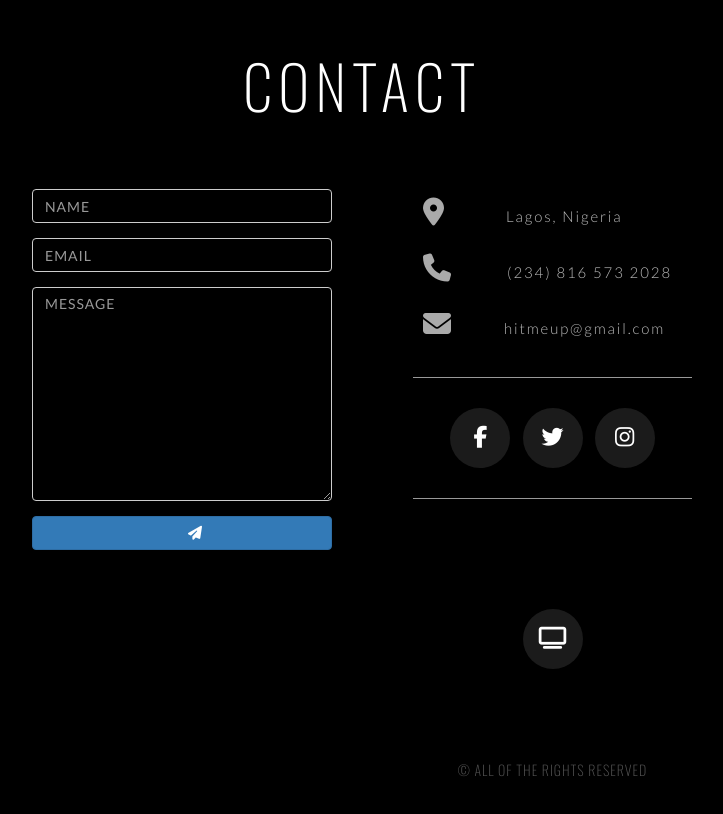
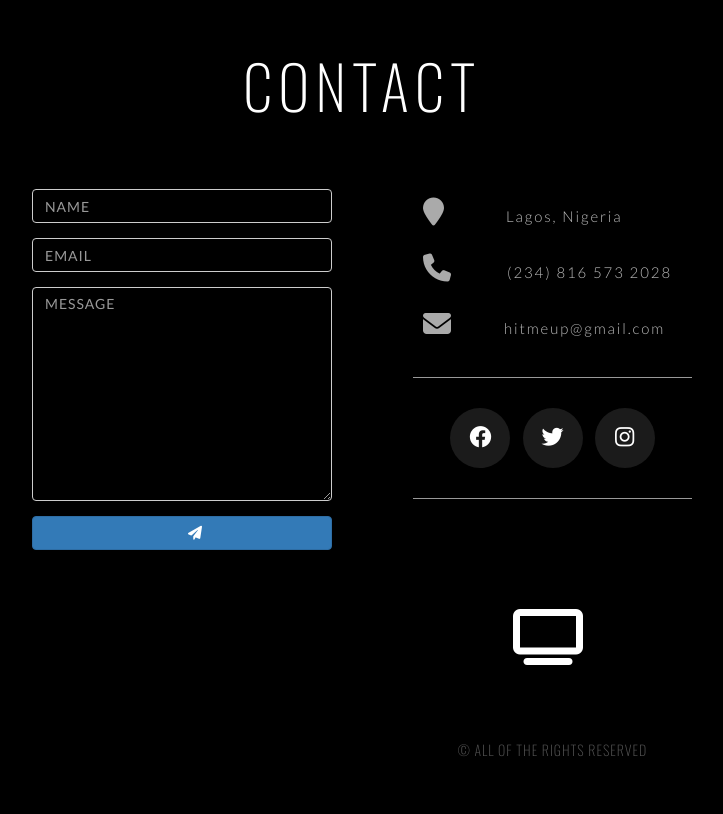
Before and after one commit to shagariboy/culture-kitchen, a plain HTML site: page contact.html in a window 1280 px wide. Shown: the whole page, without its empty margins (278-1001 px from the left). Drawn offline with nearby package versions, Linux system fonts and the light colour scheme.

Commit message:
icons issue resolved

```diff
--- a/contact.html
+++ b/contact.html
@@ -11,6 +11,7 @@
     <link href="https://fonts.googleapis.com/css?family=Oswald:200,400,700" rel="stylesheet">
     <link rel="stylesheet" href="https://maxcdn.bootstrapcdn.com/font-awesome/4.5.0/css/font-awesome.min.css">
     <script src="https://use.fontawesome.com/20ab91acc4.js"></script>
+    <link rel="stylesheet" href="https://cdnjs.cloudflare.com/ajax/libs/font-awesome/6.1.2/css/all.min.css" integrity="sha512-1sCRPdkRXhBV2PBLUdRb4tMg1w2YPf37qatUFeS7zlBy7jJI8Lf4VHwWfZZfpXtYSLy85pkm9GaYVYMfw5BC1A==" crossorigin="anonymous" referrerpolicy="no-referrer" />
     <link rel='stylesheet' href='//maxcdn.bootstrapcdn.com/bootstrap/3.3.5/css/bootstrap.min.css'>
     <link rel="stylesheet" href="/css/contact.css">
 
@@ -71,16 +72,16 @@
                 <hr>
                 <ul class="social-media-list">
                     <li><a href="#" target="_blank" class="contact-icon">
-                            <i class="fa fa-facebook" aria-hidden="true"></i></a>
+                            <i class="fa-brands fa-facebook" aria-hidden="true"></i></a>
                     </li>
                     <!--<li><a href="#" target="_blank" class="contact-icon">
                             <i class="fa fa-codepen" aria-hidden="true"></i></a>
                     </li> -->
                     <li><a href="#" target="_blank" class="contact-icon">
-                            <i class="fa fa-twitter" aria-hidden="true"></i></a>
+                            <i class="fa-brands fa-twitter" aria-hidden="true"></i></a>
                     </li>
                     <li><a href="#" target="_blank" class="contact-icon">
-                            <i class="fa fa-instagram" aria-hidden="true"></i></a>
+                            <i class="fa-brands fa-instagram" aria-hidden="true"></i></a>
                     </li>
                 </ul>
                 <hr>
@@ -88,12 +89,10 @@
                 <br>
                 <br>
                 <br>
-                <ul class="social-media-list">
-                    <li>
-                <a href="https://kusine-kulture.netlify.app/">
-                    <i class="fa fa-tv" aria-hidden="true"></i></a>
-                    </li>
-                    </ul>
+
+                <a href="/index.html" class="fa-4x" style="color: #fff; margin-left: 100px;" >
+                    <i class="fa fa-tv fa-beat" aria-hidden="true"></i></a>
+
                     <br>
                 <br>
                 <br>
```
Also changed, not shown: js/contact.js (line endings or trailing spaces).
